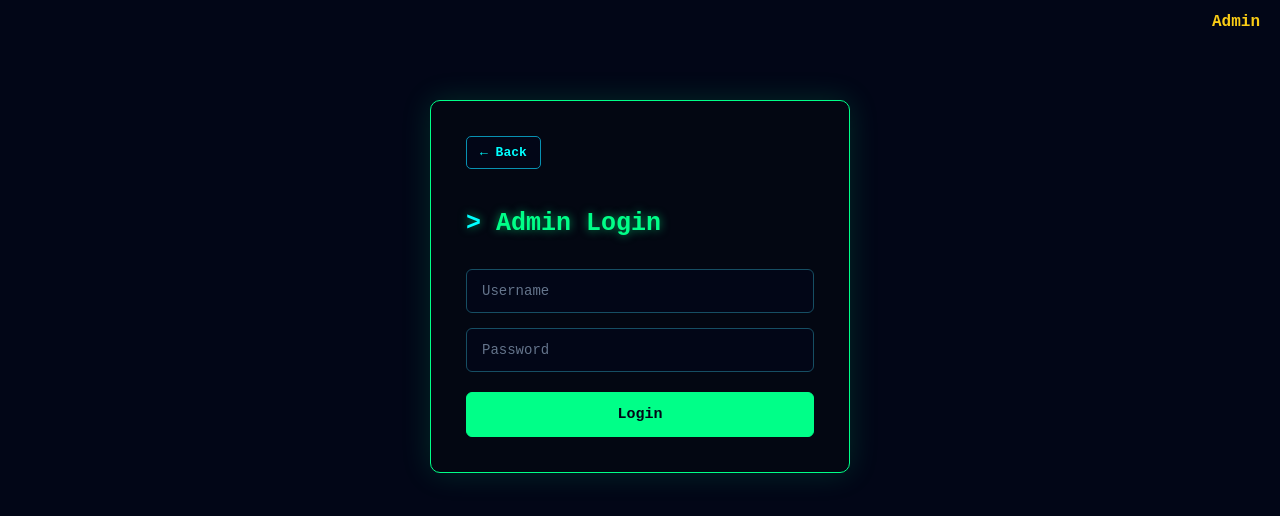
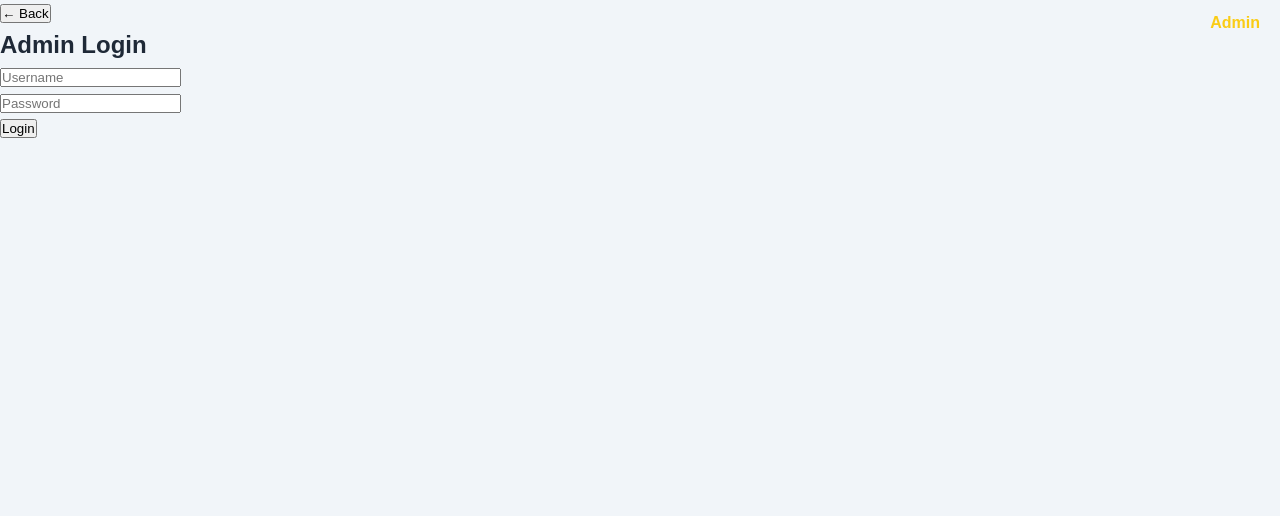
Before and after one commit to Shubham162m/Portfolio-sm, a React (Create React App) app in the folder portfolio-frontend/: page /admin in a window 1280 px wide. Shown: the top 516 px of the page. Built offline with nearby package versions, Linux system fonts and the light colour scheme.

Commit message:
Update ViewContacts.css for admin styling
Refactor CSS for admin page layout and styling.

```diff
--- a/portfolio-frontend/src/components/ViewContacts.css
+++ b/portfolio-frontend/src/components/ViewContacts.css
@@ -1,144 +1,19 @@
-* {
-  box-sizing: border-box;
-}
+/* =========================
+   ADMIN PAGE ONLY
+========================= */
 
-body {
-  margin: 0;
+.admin-container {
+  position: relative;
+  max-width: 1100px;
+  margin: 0 auto;
+  padding: 30px 25px 60px;
+  min-height: 100vh;
   background: #020617;
   color: #d1fae5;
   font-family: "Courier New", Courier, monospace;
 }
 
-/* LOGIN */
-
-.login-box {
-  width: min(420px, 90%);
-  margin: 100px auto;
-  padding: 35px;
-  background: #030712;
-  border: 1px solid #00ff88;
-  border-radius: 10px;
-  box-shadow: 0 0 30px rgba(0, 255, 136, 0.15);
-  text-align: left;
-}
-
-.login-box h2 {
-  margin: 15px 0 25px;
-  color: #00ff88;
-  font-size: 25px;
-  font-family: "Courier New", monospace;
-  text-shadow: 0 0 10px rgba(0, 255, 136, 0.6);
-}
-
-.login-box h2::before {
-  content: "> ";
-  color: #00ffff;
-}
-
-.login-box form > div {
-  margin-bottom: 15px;
-}
-
-.login-box input {
-  width: 100%;
-  padding: 13px 15px;
-  background: #020617;
-  color: #00ff88;
-  border: 1px solid #164e63;
-  border-radius: 6px;
-  outline: none;
-  font-family: "Courier New", monospace;
-  font-size: 14px;
-}
-
-.login-box input::placeholder {
-  color: #64748b;
-}
-
-.login-box input:focus {
-  border-color: #00ff88;
-  box-shadow: 0 0 12px rgba(0, 255, 136, 0.2);
-}
-
-.login-box form button[type="submit"] {
-  width: 100%;
-  padding: 13px;
-  margin-top: 5px;
-  background: #00ff88;
-  color: #020617;
-  border: 1px solid #00ff88;
-  border-radius: 6px;
-  font-family: "Courier New", monospace;
-  font-size: 15px;
-  font-weight: bold;
-  cursor: pointer;
-  transition: 0.2s ease;
-}
-
-.login-box form button[type="submit"]:hover {
-  background: #020617;
-  color: #00ff88;
-  box-shadow: 0 0 18px rgba(0, 255, 136, 0.35);
-}
-
-.login-box form button[type="submit"]:disabled {
-  opacity: 0.5;
-  cursor: not-allowed;
-}
-
-/* BACK */
-
-.back-btn {
-  display: inline-flex;
-  align-items: center;
-  padding: 8px 13px;
-  margin-bottom: 20px;
-  background: #020617;
-  color: #00ffff;
-  border: 1px solid #0891b2;
-  border-radius: 5px;
-  font-family: "Courier New", monospace;
-  font-size: 13px;
-  font-weight: bold;
-  cursor: pointer;
-  transition: 0.2s ease;
-}
-
-.back-btn:hover {
-  background: #00ffff;
-  color: #020617;
-  box-shadow: 0 0 15px rgba(0, 255, 255, 0.3);
-}
-
-/* ERROR */
-
-.error-message {
-  margin-top: 18px;
-  padding: 12px;
-  background: rgba(127, 29, 29, 0.25);
-  color: #ff5555;
-  border: 1px solid #dc2626;
-  border-radius: 5px;
-  font-size: 13px;
-  font-family: "Courier New", monospace;
-}
-
-/* ADMIN */
-
-.admin-container {
-  position: relative;
-  max-width: 1100px;
-  margin: auto;
-  padding: 30px 25px 60px;
-  min-height: 100vh;
-  background:
-    radial-gradient(
-      circle at top,
-      rgba(0, 255, 136, 0.04),
-      transparent 35%
-    ),
-    #020617;
-}
+/* ADMIN TITLE */
 
 .admin-container h2 {
   margin: 5px 0 30px;
@@ -156,9 +31,33 @@ body {
   font-size: 16px;
 }
 
+/* BACK BUTTON */
+
+.admin-container .back-btn {
+  display: inline-flex;
+  align-items: center;
+  padding: 8px 13px;
+  margin-bottom: 20px;
+  background: #020617;
+  color: #00ffff;
+  border: 1px solid #0891b2;
+  border-radius: 5px;
+  font-family: "Courier New", monospace;
+  font-size: 13px;
+  font-weight: bold;
+  cursor: pointer;
+  transition: 0.2s ease;
+}
+
+.admin-container .back-btn:hover {
+  background: #00ffff;
+  color: #020617;
+  box-shadow: 0 0 15px rgba(0, 255, 255, 0.3);
+}
+
 /* LOGOUT */
 
-.logout-btn {
+.admin-container .logout-btn {
   position: absolute;
   top: 30px;
   right: 25px;
@@ -174,15 +73,15 @@ body {
   transition: 0.2s ease;
 }
 
-.logout-btn::before {
+.admin-container .logout-btn::before {
   content: "[ ";
 }
 
-.logout-btn::after {
+.admin-container .logout-btn::after {
   content: " ]";
 }
 
-.logout-btn:hover {
+.admin-container .logout-btn:hover {
   background: #dc2626;
   color: white;
   box-shadow: 0 0 18px rgba(220, 38, 38, 0.4);
@@ -195,9 +94,21 @@ body {
   font-family: "Courier New", monospace;
 }
 
+/* ERROR */
+
+.admin-container .error-message {
+  margin: 18px 0;
+  padding: 12px;
+  background: rgba(127, 29, 29, 0.25);
+  color: #ff5555;
+  border: 1px solid #dc2626;
+  border-radius: 5px;
+  font-family: "Courier New", monospace;
+}
+
 /* CONTACT CARD */
 
-.card {
+.admin-container .card {
   position: relative;
   margin: 18px 0;
   padding: 20px 22px;
@@ -211,7 +122,9 @@ body {
   transition: 0.25s ease;
 }
 
-.card::before {
+/* GREEN SIDE LINE */
+
+.admin-container .card::before {
   content: "";
   position: absolute;
   left: 0;
@@ -222,7 +135,9 @@ body {
   box-shadow: 0 0 12px #00ff88;
 }
 
-.card:hover {
+/* CARD HOVER */
+
+.admin-container .card:hover {
   border-color: #00ff88;
   transform: translateY(-2px);
   box-shadow:
@@ -230,9 +145,9 @@ body {
     inset 0 0 20px rgba(0, 255, 136, 0.03);
 }
 
-/* LINE BY LINE CONTACT INFORMATION */
+/* CONTACT INFORMATION */
 
-.card p {
+.admin-container .card p {
   margin: 0;
   padding: 10px 0;
   border-bottom: 1px dashed #164e63;
@@ -242,25 +157,27 @@ body {
   line-height: 1.6;
 }
 
-.card p:last-of-type {
+.admin-container .card p:last-of-type {
   border-bottom: none;
 }
 
-.card strong {
+/* LABELS */
+
+.admin-container .card strong {
   display: inline-block;
   min-width: 120px;
   color: #00ffff;
   font-weight: bold;
 }
 
-.card strong::before {
+.admin-container .card strong::before {
   content: "> ";
   color: #00ff88;
 }
 
 /* MESSAGE */
 
-.card p:nth-child(3) {
+.admin-container .card p:nth-child(3) {
   margin-top: 0;
   padding: 14px;
   background: #020617;
@@ -271,25 +188,25 @@ body {
   word-break: break-word;
 }
 
-.card p:nth-child(3) strong {
+.admin-container .card p:nth-child(3) strong {
   display: block;
   margin-bottom: 6px;
 }
 
-/* DATE AND TIME */
+/* SUBMITTED TIME */
 
-.contact-date {
+.admin-container .contact-date {
   margin-top: 0 !important;
   padding: 11px 0 !important;
   color: #64748b !important;
   font-size: 12px !important;
 }
 
-.contact-date strong {
+.admin-container .contact-date strong {
   color: #a78bfa;
 }
 
-.contact-date::after {
+.admin-container .contact-date::after {
   content: " [TIMESTAMP]";
   color: #475569;
   font-size: 10px;
@@ -297,7 +214,7 @@ body {
 
 /* DELETE */
 
-.delete-btn {
+.admin-container .delete-btn {
   display: inline-flex;
   align-items: center;
   justify-content: center;
@@ -314,23 +231,23 @@ body {
   transition: 0.2s ease;
 }
 
-.delete-btn::before {
+.admin-container .delete-btn::before {
   content: "[X] ";
 }
 
-.delete-btn:hover {
+.admin-container .delete-btn:hover {
   background: #dc2626;
-  color: #fff;
+  color: white;
   box-shadow: 0 0 15px rgba(220, 38, 38, 0.35);
 }
 
-.delete-btn:disabled {
+.admin-container .delete-btn:disabled {
   opacity: 0.45;
   cursor: not-allowed;
   box-shadow: none;
 }
 
-/* TERMINAL EFFECT */
+/* ADMIN FOOTER */
 
 .admin-container::after {
   content: "SYSTEM ONLINE // CONTACT DATABASE // ACCESS GRANTED";
@@ -361,38 +278,29 @@ body {
     margin-bottom: 5px;
   }
 
-  .logout-btn {
+  .admin-container .logout-btn {
     top: 25px;
     right: 14px;
     padding: 8px 11px;
     font-size: 11px;
   }
 
-  .card {
+  .admin-container .card {
     padding: 16px;
   }
 
-  .card p {
+  .admin-container .card p {
     font-size: 13px;
   }
 
-  .card strong {
+  .admin-container .card strong {
     display: block;
     min-width: 0;
     margin-bottom: 4px;
   }
 
-  .card p:nth-child(3) strong {
-    margin-bottom: 8px;
-  }
-
-  .delete-btn {
+  .admin-container .delete-btn {
     width: 100%;
     padding: 10px;
   }
-
-  .login-box {
-    margin: 60px auto;
-    padding: 25px 20px;
-  }
 }
```
